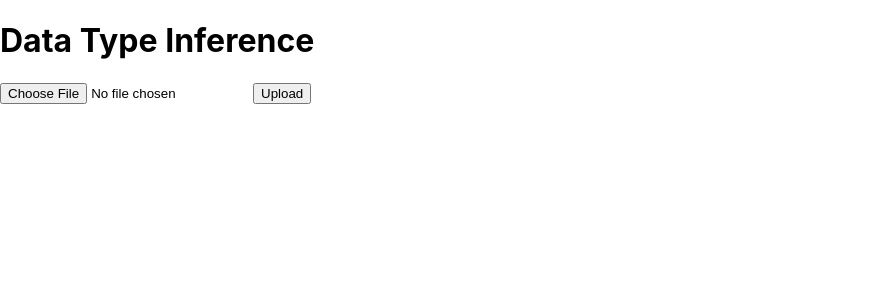
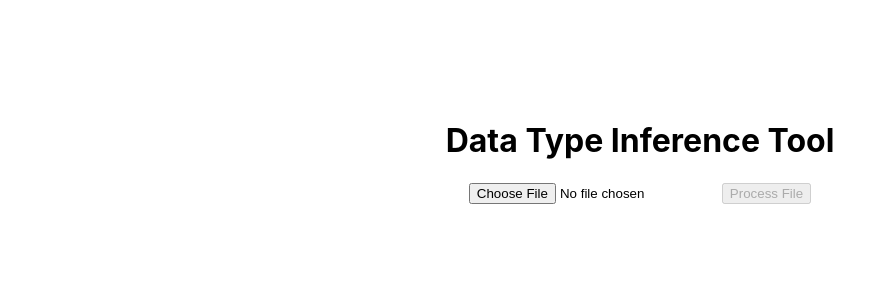
Before and after one commit to coding-cooking/data_processing_fe, a React (Create React App) app: page / in a window 1280 px wide. Shown: the top 300 px of the page, without its empty margins (0-896 px from the left). Built offline with nearby package versions, Linux system fonts and the light colour scheme.

Commit message:
render the data in the page

```diff
--- a/package.json
+++ b/package.json
@@ -10,6 +10,7 @@
     "react": "^18.3.1",
     "react-dom": "^18.3.1",
     "react-scripts": "5.0.1",
+    "styled-components": "^6.1.13",
     "web-vitals": "^2.1.4"
   },
   "scripts": {
--- a/src/App.js
+++ b/src/App.js
@@ -1,43 +1,177 @@
-import React, { useState } from 'react';
-import axios from 'axios';
+// import React, { useState } from 'react';
+// import axios from 'axios';
+
+// function App() {
+//   const [file, setFile] = useState(null);
+//   const [data, setData] = useState(null);
+
+//   const handleFileChange = (e) => {
+//     setFile(e.target.files[0]);
+//   };
+
+//   const handleFileUpload = () => {
+//     const formData = new FormData();
+//     formData.append('file', file);
+
+//     axios.post('http://127.0.0.1:8000/upload/', formData, {
+//       headers: {
+//         'Content-Type': 'multipart/form-data'
+//       }
+//     }).then((response) => {
+//       setData(response.data.data);
+//     }).catch((error) => {
+//       console.error('Error uploading file:', error);
+//     });
+//   };
+
+//   return (
+//     <div>
+//       <h1>Data Type Inference</h1>
+//       <input type="file" onChange={handleFileChange} />
+//       <button onClick={handleFileUpload}>Upload</button>
+
+//       {data && (
+//         <div>
+//           <h2>Processed Data:</h2>
+//           <pre>{JSON.stringify(data, null, 2)}</pre>
+//         </div>
+//       )}
+//     </div>
+//   );
+// }
+
+// export default App;
+
+import React, { useEffect, useState } from "react";
+import axios from "axios";
+import styled from "styled-components";
+
+const Container = styled.div`
+	display: flex;
+	flex-direction: column;
+	justify-content: center;
+	align-items: center;
+	width: 100%;
+	height: 100%;
+	margin-top: 100px;
+`;
 
 function App() {
 	const [file, setFile] = useState(null);
-  const [data, setData] = useState(null);
+	const [processedData, setProcessedData] = useState(null);
+	const [loading, setLoading] = useState(false);
+	const [error, setError] = useState(null);
 
-  const handleFileChange = (e) => {
-    setFile(e.target.files[0]);
+	useEffect(() => {
+		if (processedData) {
+			console.log("Processed Data has been updated:", processedData);
+		}
+	}, [processedData]);
+
+	const handleFileChange = (event) => {
+		setFile(event.target.files[0]);
 	};
 
-  const handleFileUpload = () => {
+	const handleSubmit = async (event) => {
+		event.preventDefault();
+		setLoading(true);
+		setError(null);
+
 		const formData = new FormData();
-    formData.append('file', file);
+		formData.append("file", file);
 
-    axios.post('http://127.0.0.1:8000/upload/', formData, {
+		try {
+			const response = await axios.post(
+				"http://127.0.0.1:8000/process/",
+				formData,
+				{
 					headers: {
-        'Content-Type': 'multipart/form-data'
+						"Content-Type": "multipart/form-data",
+					},
 				}
-    }).then((response) => {
-      setData(response.data.data);
-    }).catch((error) => {
-      console.error('Error uploading file:', error);
-    });
+			);
+			const sanitizedData = response.data.data.replace(/NaN/g, "null");
+			const res = JSON.parse(sanitizedData);
+			if (res) {
+				setProcessedData(res);
+			}
+		} catch (err) {
+			setError("An error occurred while processing the file.");
+			console.error(err);
+		} finally {
+			setLoading(false);
+		}
 	};
 
 	return (
+		<Container className='App'>
+			<h1>Data Type Inference Tool</h1>
+			<form onSubmit={handleSubmit}>
+				<input
+					type='file'
+					onChange={handleFileChange}
+					accept='.csv,.xls,.xlsx'
+				/>
+				<button type='submit' disabled={!file || loading}>
+					{loading ? "Processing..." : "Process File"}
+				</button>
+			</form>
+
+			{error && <p className='error'>{error}</p>}
+
+			{processedData && (
 				<div>
-      <h1>Data Type Inference</h1>
-      <input type="file" onChange={handleFileChange} />
-      <button onClick={handleFileUpload}>Upload</button>
+					<h2>Processed Data</h2>
+					<h3>Original vs Inferred Types</h3>
+					<table>
+						<thead>
+							<tr>
+								<th>Column</th>
+								<th>Original Type</th>
+								<th>Inferred Type</th>
+							</tr>
+						</thead>
+						<tbody>
+							{Object.entries(processedData.original_analysis).map(
+								([column, type]) => (
+									<tr key={column}>
+										<td>{column}</td>
+										<td>{type.inferred_type}</td>
+										<td>
+											{processedData.inferred_analysis[column]?.inferred_type}
+										</td>
+									</tr>
+								)
+							)}
+						</tbody>
+					</table>
 
-      {data && (
-        <div>
-          <h2>Processed Data:</h2>
-          <pre>{JSON.stringify(data, null, 2)}</pre>
+					<h3>Data Sample</h3>
+					<table>
+						<thead>
+							<tr>
+								{Object.keys(processedData.data_sample[0]).map((key) => (
+									<th key={key}>{key}</th>
+								))}
+							</tr>
+						</thead>
+						<tbody>
+							{processedData.data_sample.map((row, index) => (
+								<tr key={index}>
+									{Object.values(row).map((value, i) => (
+										<td key={i}>
+											{value !== null ? value.toString() : "null"}
+										</td>
+									))}
+								</tr>
+							))}
+						</tbody>
+					</table>
 				</div>
 			)}
-    </div>
+		</Container>
 	);
 }
 
+
 export default App;
```
Also changed, not shown: 1 other file (tests, documents, lock files or other folders). Lines whose indentation alone changed are shown as unchanged.
